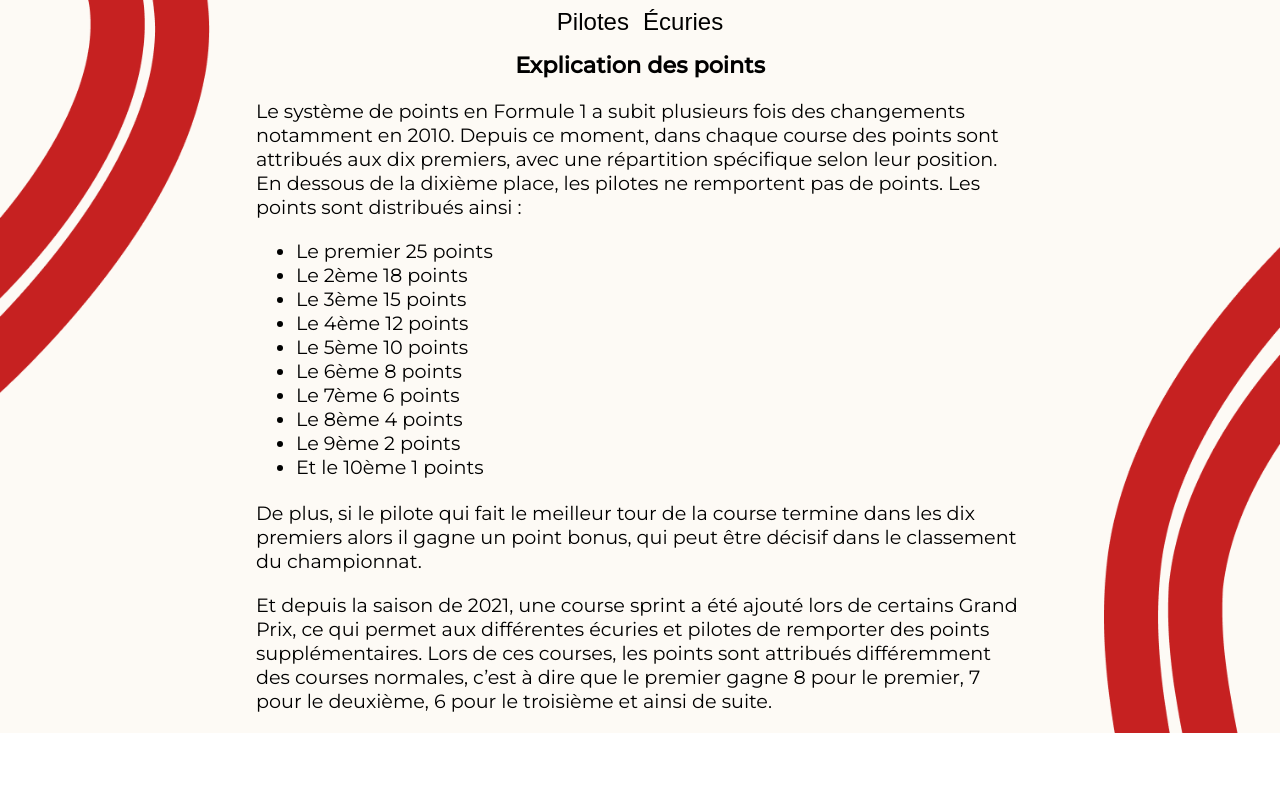
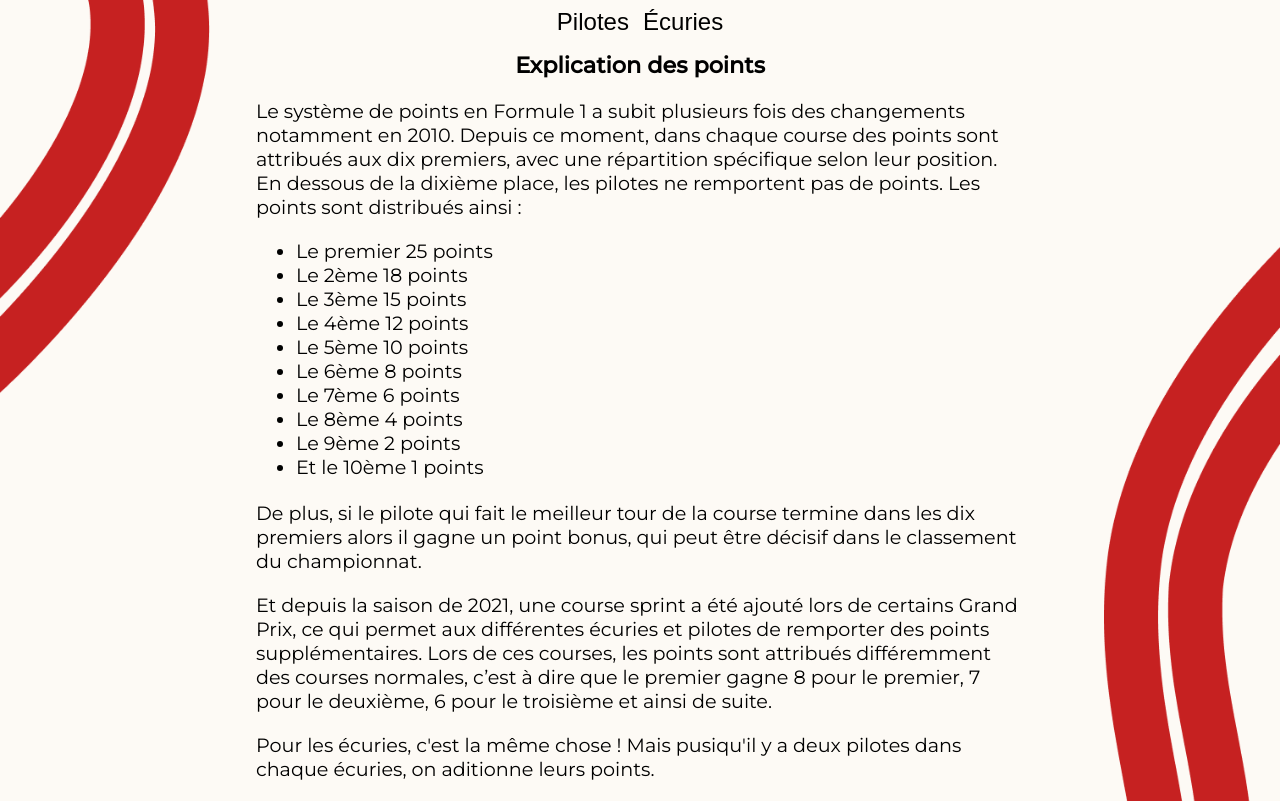
Before and after one commit to Lou-AnneDub/DataF1, a plain HTML site: page index.html in a window 1280 px wide. Shown: the part 1421-2222 px from the top of the page. Before the commit the page ends 2154 px from the top, so only its background shows below. Drawn offline with Linux system fonts and the light colour scheme.

Commit message:
Update index.html

```diff
--- a/index.html
+++ b/index.html
@@ -56,6 +56,7 @@
         <br>
         <p>De plus, si le pilote qui fait le meilleur tour de la course termine dans les dix premiers alors il gagne un point bonus, qui peut être décisif dans le classement du championnat.</p>
         <p>Et depuis la saison de 2021, une course sprint a été ajouté lors de certains Grand Prix, ce qui permet aux différentes écuries et pilotes de remporter des points supplémentaires. Lors de ces courses, les points sont attribués différemment des courses normales, c’est à dire que le premier gagne 8 pour le premier, 7 pour le deuxième, 6 pour le troisième et ainsi de suite.</p>
+        <p>Pour les écuries, c'est la même chose ! Mais pusiqu'il y a deux pilotes dans chaque écuries, on aditionne leurs points.</p>
 
     </main>
 </body>
```
